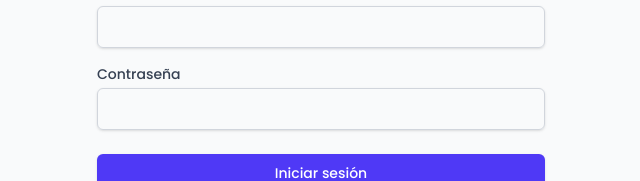
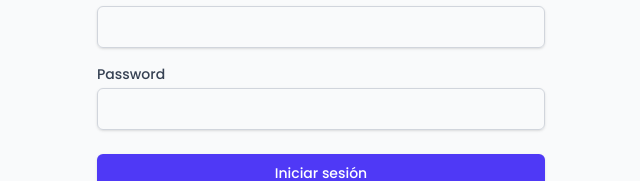
Before and after one commit to Maxi-Andres/booklibre-frontend, a React (Vite) app: page /login in a window 1280 px wide. Shown: the part 335-516 px from the top of the page, without its empty margins (319-959 px from the left). Built offline with nearby package versions, Linux system fonts and the light colour scheme.

Commit message:
add InputField component for login page

```diff
--- /dev/null
+++ b/src/components/InputField.tsx
@@ -0,0 +1,20 @@
+interface InputFielProps{
+    label: string;
+    id: string;
+    labelClassName?: string;
+}
+
+export const InputField =({
+    label,
+    id,
+    labelClassName= "block text-sm font-medium text-gray-700",
+    className = "mt-1 block w-full rounded-md border border-gray-300 px-3 py-2 shadow-sm focus:border-indigo-500 focus:ring-indigo-500 focus:outline-none",
+     ...rest}: InputFielProps & React.InputHTMLAttributes<HTMLInputElement>) => {
+
+    return (
+        <div>
+            <label  htmlFor={id} className={ labelClassName }> {label} </label>
+            <input id={id} className={ className}{...rest}/>
+        </div>
+    )
+}
--- a/src/pages/login.tsx
+++ b/src/pages/login.tsx
@@ -1,12 +1,14 @@
 import { Link, useNavigate, useLocation } from "react-router"
-import { UserLogin } from "../../src/model/user"
+import { UserLogin } from "../model/user"
 import { useState } from "react"
-import { ValidationMessage } from "../../src/validation/validationMessage"
+import { ValidationMessage } from "../validation/validationMessage"
 import ValidationField from "../validation/ValidationField"
-import { userService } from "../../src/services/UserService"
+import { userService } from "../services/UserService"
 import { getErrorMessage } from "../validation/errorHandler"
-import { useOnInit } from "../../src/hooks/UseOnInit"
-import type { LogProps } from "../../src/types/authState"
+import { useOnInit } from "../hooks/UseOnInit"
+import type { LogProps } from "../types/authState"
+import { InputField } from "@/components/InputField"
+import { Field } from "@headlessui/react"
 
 interface LoginFormData {
   email: string
@@ -25,7 +27,6 @@ export const Login = ({ onLog }: LogProps) => {
   })
 
   const [errors, setErrors] = useState<ValidationMessage[]>([])
-  const [isLoading, setIsLoading] = useState(false)
 
   // muestra mensaje si viene de una ruta protegida
   useOnInit(() => {
@@ -40,7 +41,6 @@ export const Login = ({ onLog }: LogProps) => {
 
   const handleSubmit = async (ev: React.SubmitEvent<HTMLFormElement>) => {
     ev.preventDefault()
-    setIsLoading(true)
     setErrors([])
 
     // crea el usuario con los datos del form
@@ -50,7 +50,6 @@ export const Login = ({ onLog }: LogProps) => {
 
     if (user.errors.length > 0) {
       setErrors(user.errors)
-      setIsLoading(false)
       return
     }
 
@@ -67,8 +66,6 @@ export const Login = ({ onLog }: LogProps) => {
     } catch (error) {
       const errorMessage = getErrorMessage(error)
       // aca va a ir el toast
-    } finally {
-      setIsLoading(false)
     }
   }
 
@@ -86,42 +83,26 @@ export const Login = ({ onLog }: LogProps) => {
           <div className="space-y-4">
             {/* Email Field */}
             <div>
-              <label
-                htmlFor="email"
-                className="block text-sm font-medium text-gray-700"
-              >
-                Email
-              </label>
-              <input
+              <InputField
+              label="Email"
               id="email"
-                name="email"
               type="email"
               required
               value={formData.email}
               onChange={(e) => handleInputChange("email", e.target.value)}
-                className="mt-1 block w-full rounded-md border border-gray-300 px-3 py-2 shadow-sm focus:border-indigo-500 focus:ring-indigo-500 focus:outline-none"
-                disabled={isLoading}
               />
               <ValidationField field="email" errors={errors} />
             </div>
 
             {/* Password Field */}
             <div>
-              <label
-                htmlFor="password"
-                className="block text-sm font-medium text-gray-700"
-              >
-                Contraseña
-              </label>
-              <input
+              <InputField
+              label="Password"
               id="password"
-                name="password"
               type="password"
               required
               value={formData.password}
-                onChange={(e) => handleInputChange("password", e.target.value)}
-                className="mt-1 block w-full rounded-md border border-gray-300 px-3 py-2 shadow-sm focus:border-indigo-500 focus:ring-indigo-500 focus:outline-none"
-                disabled={isLoading}
+              onChange={(e)=> handleInputChange("password", e.target.value)}
               />
               <ValidationField field="password" errors={errors} />
             </div>
@@ -130,10 +111,9 @@ export const Login = ({ onLog }: LogProps) => {
           {/* Submit Button */}
           <button
             type="submit"
-            disabled={isLoading}
             className="flex w-full justify-center rounded-md border border-transparent bg-indigo-600 px-4 py-2 text-sm font-medium text-white shadow-sm hover:bg-indigo-700 focus:ring-2 focus:ring-indigo-500 focus:ring-offset-2 focus:outline-none disabled:cursor-not-allowed disabled:opacity-50"
           >
-            {isLoading ? "Iniciando sesión..." : "Iniciar sesión"}
+            { "Iniciar sesión"}
           </button>
         </form>
 
```
Also changed, not shown: 1 other file (tests, documents, lock files or other folders). Lines whose indentation alone changed are shown as unchanged.
